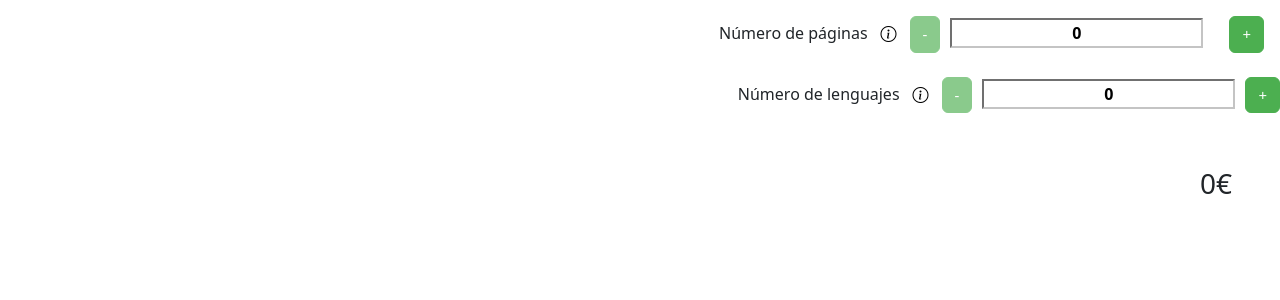
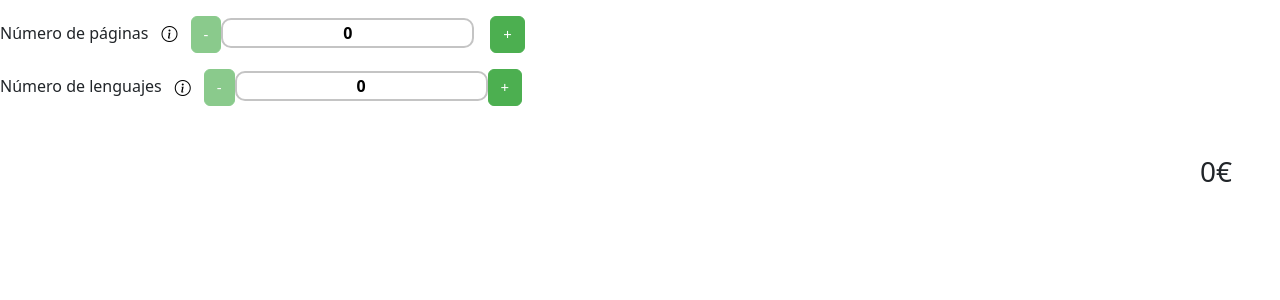
Before and after one commit to jhor94/sprint6, an Angular app: page /panel in a window 1280 px wide. Shown: the top 300 px of the page. Built offline with nearby package versions, Linux system fonts and the light colour scheme.

Commit message:
se realiza README del proyecto

```diff
--- a/src/app/home/home/home.component.html
+++ b/src/app/home/home/home.component.html
@@ -79,17 +79,12 @@
         </label>
       </div>
 
-        <div class="col-12">
           @if (formularioEjemplo.get('web')?.value) {
-          <div class="col-12 d-flex justify-content-end">
+          <div class="col-md-12 d-flex justify-content-end">
             <app-panel (mensajeEmitido)="actualizarCosteWeb($event)"
               (mensajePaginasIdiomas)="actualizarNumPaginasIdiomas($event)"></app-panel>
           </div>
           }
-        </div>
-
-
-
     </div>
   </div>
   <h1 id="totalPresupuesto" class="bolder aling-item-right text-aling-right ">Total presupuesto: {{totalCoste}} €</h1>
@@ -101,13 +96,30 @@
       <h2> <strong>Pedir presupuesto</strong></h2>
       <div class=" row card-body">
         <div id="name" class=" col-12 col-md-3">
-          <input placeholder="Nombre" class="form-control w-100" formControlName="nombre" type="text">
+          <input placeholder="Nombre" class="form-control w-100" formControlName="nombre" id="validationCustom03" type="text"
+          [ngClass]="{'is-invalid': formularioEjemplo.controls['nombre'].hasError('required') && (formularioEjemplo.get('nombre')?.touched || formularioEjemplo.get('nombre')?.dirty)}">
+          @if(formularioEjemplo.controls['nombre'].hasError('required') && (formularioEjemplo.get('nombre')?.touched || formularioEjemplo.get('nombre')?.dirty)){
+            <div class="text-danger">
+              <small class="text-danger">El campo nombre es obligatorio</small>
+            </div>
+          }
         </div>
         <div id="telefono" class=" col-12 col-md-3 mb-2">
-          <input class="form-control w-100" formControlName="telefono" placeholder="Teléfono">
+          <input class="form-control w-100" formControlName="telefono" placeholder="Teléfono"
+          [ngClass]="{'is-invalid': formularioEjemplo.controls['telefono'].hasError('required') && (formularioEjemplo.get('telefono')?.touched || formularioEjemplo.get('telefono')?.dirty)}">
+          @if(formularioEjemplo.controls['telefono'].hasError('required')&& (formularioEjemplo.get('telefono')?.touched || formularioEjemplo.get('telefono')?.dirty)){
+              <small class="text-danger">El campo telefono es obligatorio</small>
+          }
         </div>
         <div id="email" class="col-12 col-md-3 mb-2">
-          <input class="form-control w-100" formControlName="email" placeholder="Email" type="email">
+          <input class="form-control w-100" formControlName="email" placeholder="Email" type="email"
+          [ngClass]="{'is-invalid': formularioEjemplo.controls['email'].hasError('required') && (formularioEjemplo.get('email')?.touched || formularioEjemplo.get('email')?.dirty)}">
+          @if(formularioEjemplo.controls['email'].hasError('required')&& (formularioEjemplo.get('email')?.touched || formularioEjemplo.get('email')?.dirty)){
+              <small class="text-danger">El campo email es obligatorio</small>
+          }
+          @if(formularioEjemplo.controls['email'].hasError('email')){
+            <small class="text-danger">El campo email debe ser un email válido</small>
+          }
         </div>
         <div id="email" class="col-md-3">
           <button class="btn btn-primary w-100" (click)="agregarPresupuesto()" type="submit"> Solicitar presupuesto
@@ -119,3 +131,13 @@
 </div>
 
 <app-budgets-list></app-budgets-list>
+
+<footer>
+  <div class="container-fluid">
+    <div class="row">
+      <div class="col-md-12">
+        <p class="text-center">Copyright 2024</p>
+      </div>
+    </div>
+  </div>
+</footer>
--- a/src/app/home/home/home.component.scss
+++ b/src/app/home/home/home.component.scss
@@ -89,3 +89,10 @@ button{
     margin-right: 19%;
     font-weight: bold;
 }
+
+footer{
+    background-color: #4CAF50;
+    padding: 10px;
+    font-weight: bold;
+    color: white;
+}
--- a/src/app/home/home/home.component.ts
+++ b/src/app/home/home/home.component.ts
@@ -1,17 +1,18 @@
-import { Component, OnInit } from '@angular/core';
+import { Component, OnInit} from '@angular/core';
 import { PanelComponent } from "../../panel/panel/panel.component";
 import { FormBuilder, FormControl, FormGroup, ReactiveFormsModule, Validators } from '@angular/forms';
 import { BudgetsListComponent } from "../../budgets-list/budgets-list/budgets-list.component";
 import { BudgetService } from '../../services/budget.service';
 import { ActivatedRoute, Router } from '@angular/router';
 import { Budget } from '../../interfaces/budget';
+import { CommonModule } from '@angular/common';
 
 
 
 @Component({
   selector: 'app-home',
   standalone: true,
-  imports: [PanelComponent, ReactiveFormsModule, BudgetsListComponent],
+  imports: [PanelComponent, ReactiveFormsModule, BudgetsListComponent, CommonModule],
   templateUrl: './home.component.html',
   styleUrl: './home.component.scss'
 })
@@ -33,7 +34,7 @@ export class HomeComponent implements OnInit {
       web: [false,],
       nombre: new FormControl('', [Validators.required]),
       telefono: new FormControl('',[Validators.required]),
-      email: new FormControl('', [Validators.email]),
+      email: new FormControl('', [Validators.required, Validators.email]),
 
     })
 
--- a/src/app/panel/panel/panel.component.html
+++ b/src/app/panel/panel/panel.component.html
@@ -1,43 +1,34 @@
 <form class="formulario" (ngSubmit)="calcularPresupuestoPaginas()" [formGroup]="formularioReactivo1">
-    <div class="row text-center aling-item-center">
-        <div class="col-12 col-md-12 d-flex justify-content-end">
-            <div class="">
+    <div class="row d-flex justify-content-end ">
+            <div class="col-md-12 justify-content-end">
                 <label class="form-label"> Número de páginas</label>
                 <button type="submit" class=" btn btn-info" data-bs-toggle="modal" data-bs-target="#helpModalPagines">
                     <i class="bi bi-info-circle"></i>
                 </button>
                 <button id="botones" class="btn btn-primary" (click)="beforeStep('numPagina')"
                     [disabled]="formularioReactivo1.get('numPagina')?.value === 0" type="button"> - </button>
-                <input type="text" placeholder="1" formControlName="numPagina" required>
+                <input type="text" formControlName="numPagina" required>
                 <button id="botones" class="btn btn-primary m-3" (click)="nextStep('numPagina')" [disabled]=""
                     type="button">+
                 </button>
             </div>
-        </div>
 
-        <div class="col-12 col-md-12 d-flex justify-content-end">
-            <div class="">
+            <div class="col-md-12 justify-content-end">
                 <label class="form-label"> Número de lenguajes</label>
-                <button type="button" class="btn btn-info" data-bs-toggle="modal"
-                    data-bs-target="#helpModalIdiomes">
+                <button type="button" class="btn btn-info" data-bs-toggle="modal" data-bs-target="#helpModalIdiomes">
                     <i class="bi bi-info-circle"></i>
                 </button>
                 <button id="botones" class="btn btn-primary" type="submit" (click)="beforeStep('numIdioma')"
                     [disabled]="formularioReactivo1.get('numIdioma')?.value === 0"> - </button>
-                <input type="text" placeholder="1" formControlName="numIdioma" required>
+                <input type="text" formControlName="numIdioma" required>
                 <button id="botones" class="btn btn-primary" type="submit" (click)="nextStep('numIdioma')"
-                    [disabled]="">
-                    +
+                    [disabled]="">+
                 </button>
             </div>
-        </div>
-
-
-
-
 
     </div>
 </form>
+
 <div class="text-end m-5">
     <h3>{{totalCosteWeb}}€</h3>
 </div>
--- a/src/app/panel/panel/panel.component.scss
+++ b/src/app/panel/panel/panel.component.scss
@@ -2,7 +2,8 @@ input{
     text-align: center;
     font-weight: bold;
     border-color: rgb(196, 196, 196);
-    margin: 10px;
+    border-style: solid;
+    border-radius: 10px;
 }
 .btn-info{
     background-color: transparent;
@@ -14,6 +15,7 @@ input{
     background-color: #4CAF50;
     text-align: center;
     border-color: #4CAF50;
+    margin: auto;
 }
 
 .container{
```
Also changed, not shown: 1 other file (tests, documents, lock files or other folders).
